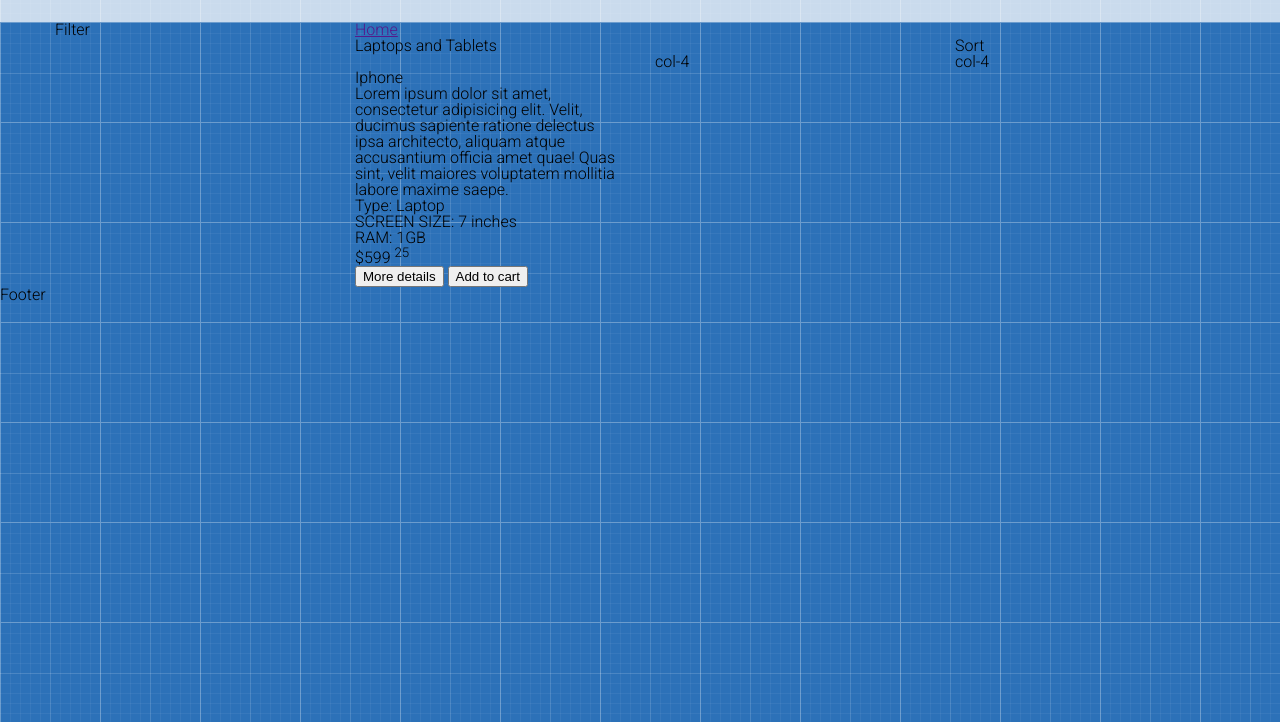
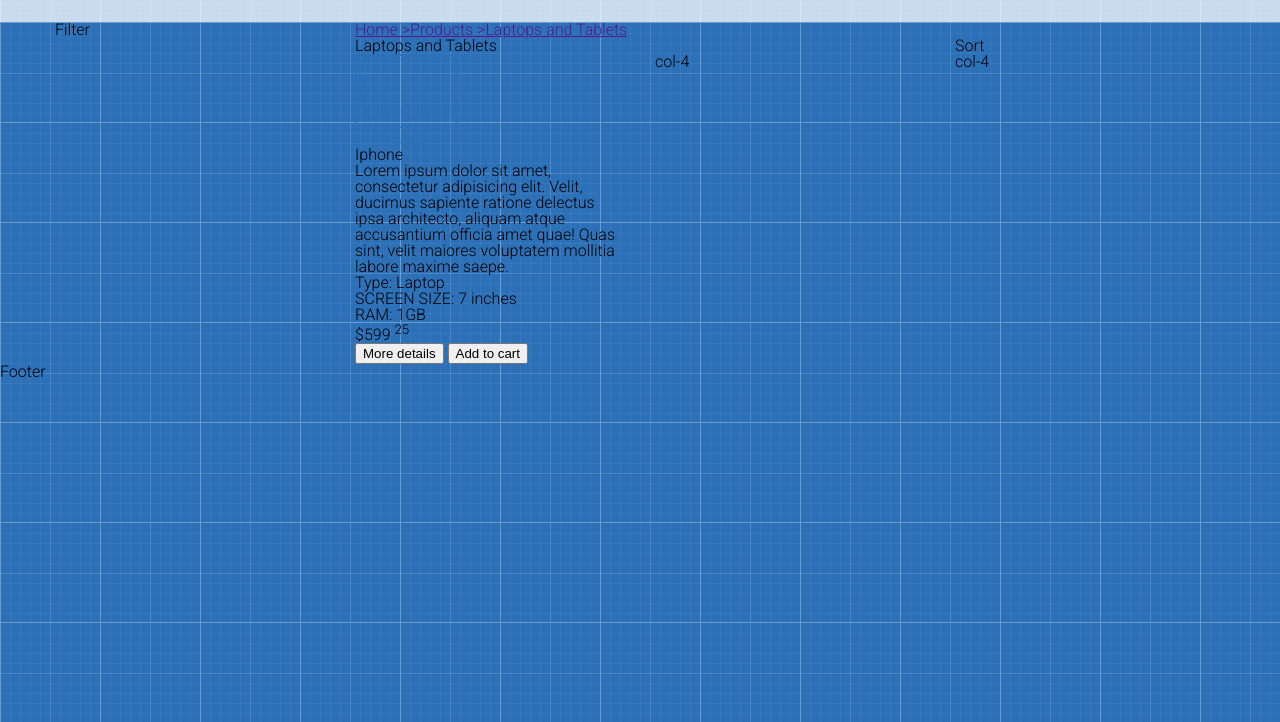
Before and after one commit to valeriadudar/demo-shop, a plain HTML site: page index.html in a window 1280 px wide. Shown: the part 78-800 px from the top of the page. Drawn offline with Linux system fonts and the light colour scheme.

Commit message:
added breadcrumps

```diff
--- a/index.html
+++ b/index.html
@@ -91,10 +91,13 @@
                         <div class="breadcrumbs">
                             <ul>
                                 <li>
-                                    <a href="">Home</a>
+                                    <a href=""> Home ></a>
                                 </li>
                                 <li>
-                                    <!-- <a href="">Products</a> -->
+                                    <a href=""> Products ></a>
+                                </li>
+                                <li>
+                                    <a href="">Laptops and Tablets</a>
                                 </li>
                             </ul>
                         </div>
@@ -108,7 +111,9 @@
                     <div class="col-4">
                         <div class="product">
                             <div class="product-img">
-                                <img src="" alt="">
+                                <a href="">
+                                    <img src="images/icon (17).png" alt="">
+                                </a>
                                 <div class="zoom"></div>
                                 <div class="like"></div>
                             </div>
@@ -131,7 +136,7 @@
                         <button class="btn btn-add-to-cart">Add to cart</button>
                     </div>
                     <div class="col-4">
-                        col-4
+                    col-4
                     </div>
                     <div class="col-4">
                         col-4
--- a/style.css
+++ b/style.css
@@ -23,6 +23,21 @@ body {
 } */
 .row {
     display: flex;
+}
+.breadcrumb {
+    padding: 0 .5rem;
+}
+.breadcrumbs ul {
+    display: flex;
+    flex-wrap: wrap;
+    list-style: none;
+    margin: 0;
+    padding: 0;
+}
+.breadcrumb li:not(:last-child)::after {
+    display: inline-block;
+    margin: 0 .25rem;
+    content: "→";
 }
 [class*="col-"] {
     padding-left: 15px;
```
